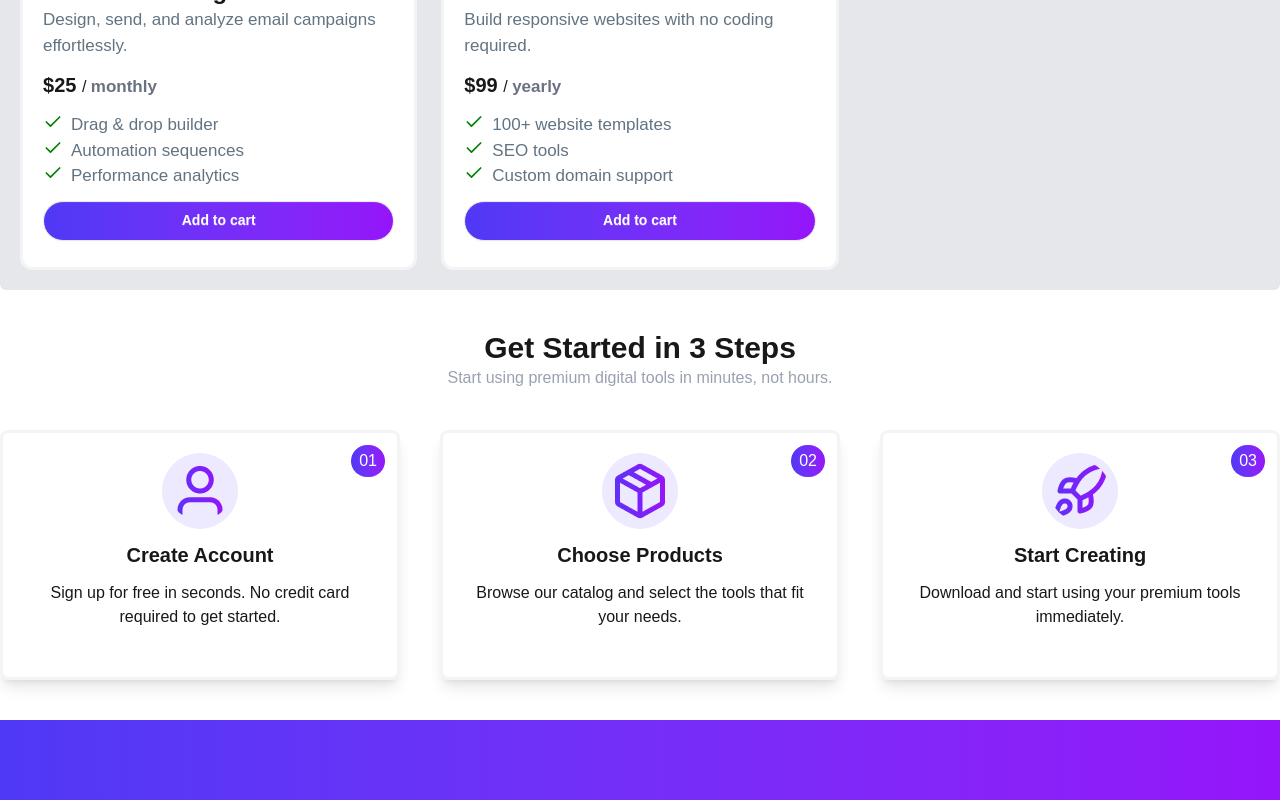
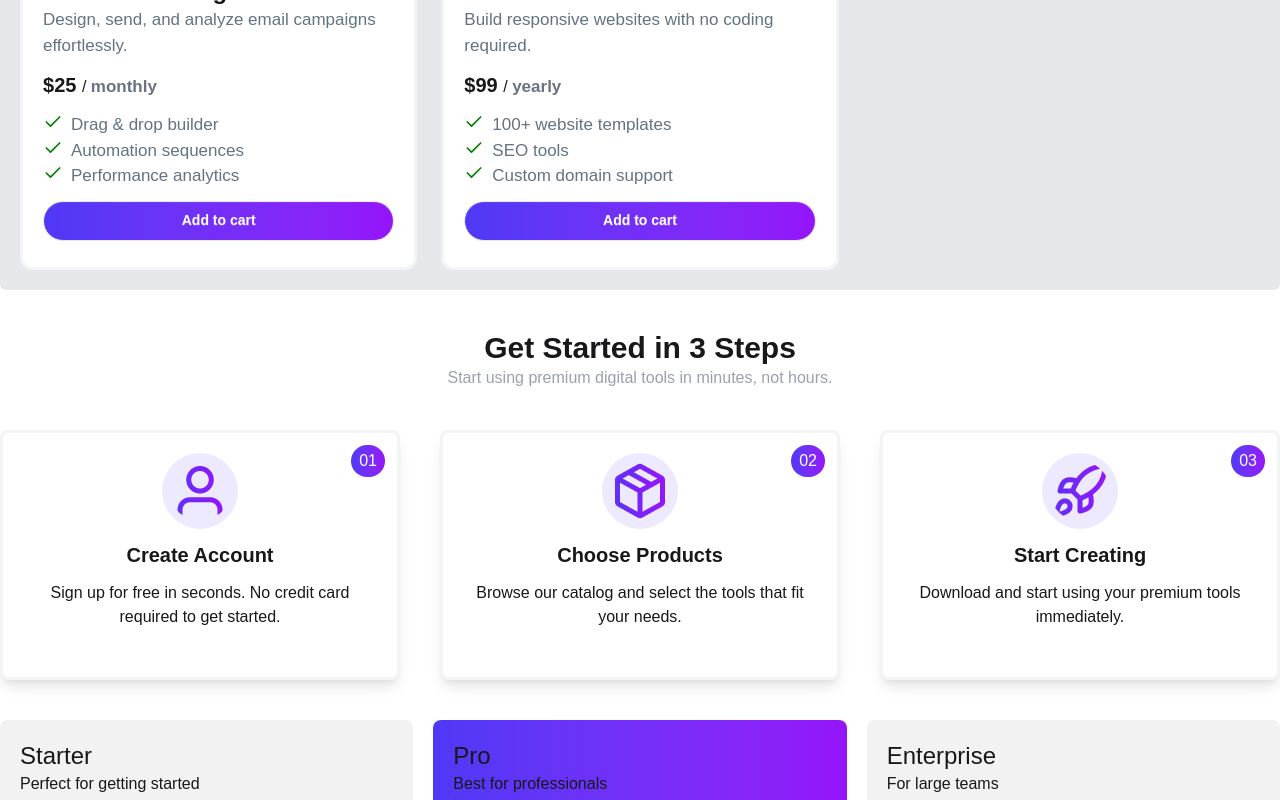
Before and after one commit to kawsar9867/A6-DigiTool, a React (Vite) app: page / in a window 1280 px wide. Shown: the part 2000-2800 px from the top of the page. Built offline with nearby package versions, Linux system fonts and the light colour scheme.

Commit message:
Priceing Card design done

```diff
--- a/package.json
+++ b/package.json
@@ -15,6 +15,7 @@
     "lucide-react": "^1.3.0",
     "react": "^19.2.4",
     "react-dom": "^19.2.4",
+    "react-loader-spinner": "^8.0.2",
     "react-toastify": "^11.0.5",
     "tailwindcss": "^4.2.2"
   },
--- /dev/null
+++ b/public/card.json
@@ -0,0 +1,44 @@
+[
+  {
+    "id": 1,
+    "title": "Starter",
+    "subtitle": "Perfect for getting started",
+    "price": "$0",
+    "duration": "/Free",
+    "features": [
+      "Basic features",
+      "Limited access",
+      "Community support"
+    ],
+    "button":"Get Started Free",
+    "isPopular": false
+  },
+  {
+    "id": 2,
+    "title": "Pro",
+    "subtitle": "Best for professionals",
+    "price": "$29",
+    "duration": "/Month",
+    "features": [
+      "All Starter features",
+      "Advanced tools",
+      "Priority support"
+    ],
+    "button":"Start Pro Trial",
+    "isPopular": true
+  },
+  {
+    "id": 3,
+    "title": "Enterprise",
+    "subtitle": "For large teams",
+    "price": "$99",
+    "duration": "/Month",
+    "features": [
+      "All Pro features",
+      "Custom solutions",
+      "Dedicated support"
+    ],
+    "button":"Contact Sales",
+    "isPopular": false
+  }
+]
--- a/src/App.jsx
+++ b/src/App.jsx
@@ -8,6 +8,11 @@ import Carts from "./components/Cart/Carts";
 import GetStarted from "./components/GetStarted";
 import WorkFlow from "./components/WorkFlow";
 import Footer from "./components/Footer";
+import PriceingCard from "./components/Priceing Option/PriceingCard";
+
+
+
+const priceingPromise = fetch("/card.json").then(res=> res.json());
 
 const fetchData = fetch("/data.json").then((res) => res.json());
 
@@ -54,6 +59,11 @@ function App() {
       : <Carts cart={cart} setCart={setCart}></Carts>}
       </section>
       <GetStarted></GetStarted>
+      <main>
+        <Suspense >
+          <PriceingCard priceingPromise={priceingPromise}></PriceingCard>
+        </Suspense>
+      </main>
       <WorkFlow></WorkFlow>
       <Footer></Footer>
     </>
--- a/src/components/Hero.jsx
+++ b/src/components/Hero.jsx
@@ -3,16 +3,16 @@ import icon from "../assets/Play.png"
 import icon2 from "../assets/circle.png"
 function Hero() {
   return (
-      <section class="grid grid-cols-1 md:grid-cols-1 lg:grid-cols-2 gap-10 mt-5 place-items-center container mx-auto">
+      <section className="grid grid-cols-1 md:grid-cols-1 lg:grid-cols-2 gap-10 mt-5 place-items-center container mx-auto">
         <div>
-          <button class="bg-purple-200 text-purple-500 rounded-full py-2 px-[8px] font-semibold flex items-center gap-2"> <img src={icon2} alt="" />
+          <button className="bg-purple-200 text-purple-500 rounded-full py-2 px-[8px] font-semibold flex items-center gap-2"> <img src={icon2} alt="" />
             New: AI-Powered Tools Available
           </button>
-          <h2 class="text-[72px] font-bold">
+          <h2 className="text-[72px] font-bold">
             Supercharge Your <br />
             Digital Workflow
           </h2>
-          <p class="text-[#627382] text-[18px] m-3">
+          <p className="text-[#627382] text-[18px] m-3">
             Access premium AI tools, design assets, templates, and productivity
             <br />
             software—all in one place. Start creating faster today.
@@ -20,10 +20,10 @@ function Hero() {
             Explore Products
           </p>
           <div className="flex">
-            <button class="mr-3 bg-linear-to-r from-[#4F39F6] to-[#9514FA] rounded-full px-3 py-2 text-white font-semibold hover:from-[#3b2dd4] hover:to-[#7e12d8]">
+            <button className="mr-3 bg-linear-to-r from-[#4F39F6] to-[#9514FA] rounded-full px-3 py-2 text-white font-semibold hover:from-[#3b2dd4] hover:to-[#7e12d8]">
               Explore Products
             </button>
-            <div className="inline-block p-[2px] rounded-full">
+            <div className="inline-block p-[2px] rounded-full border-2 border-violet-700">
   <button className=" flex items-center gap-2 px-3 py-2 rounded-full bg-white
     bg-gradient-to-r from-[#4F39F6] to-[#9514FA]
     bg-clip-text text-transparent font-semibold">
--- /dev/null
+++ b/src/components/Priceing Option/PriceingCard.jsx
@@ -0,0 +1,18 @@
+import React, { use }  from  "react";
+import PriceingData from "./PriceingData";
+
+const PriceingCard = ({priceingPromise}) => {
+  const priceingData = use(priceingPromise);
+  console.log(priceingData);
+  return (
+    <div className="grid grid-cols-3 gap-5">
+      {
+        priceingData.map(pricing => <PriceingData key={pricing.id} pricing={pricing}>
+        </PriceingData> )
+
+      }
+    </div>
+  );
+};
+
+export default PriceingCard;
--- /dev/null
+++ b/src/components/Priceing Option/PriceingData.jsx
@@ -0,0 +1,33 @@
+import React from 'react';
+
+const PriceingData = ({ pricing }) => {
+  const titleLower = pricing.title.toLowerCase();
+
+  let bgColorClass = "bg-[#F2F2F2]";
+   if (titleLower === "pro") bgColorClass = "bg-linear-to-r from-[#4F39F6] to-[#9514FA]";
+
+  return (
+    <section className={`${bgColorClass} t-5 mb-10 rounded-lg p-5 space-y-3`}>
+      <div>
+        <h1 className='text-2xl'>{pricing.title}</h1>
+        <h4>{pricing.subtitle}</h4>
+      </div>
+
+      <div>
+        <p>{pricing.price} {pricing.duration}</p>
+      </div>
+
+      <div>
+        {pricing.features.map((feature, index) => (
+          <p key={index}>{feature}</p>
+        ))}
+      </div>
+
+      <div className='btn w-full rounded-full'>
+        <p>{pricing.button}</p>
+      </div>
+    </section>
+  );
+};
+
+export default PriceingData;
--- a/src/components/Rating.jsx
+++ b/src/components/Rating.jsx
@@ -3,21 +3,21 @@
 function Rating() {
   return (
     <div>
-      <section class="bg-linear-to-r from-[#4F39F6] to-[#9514FA] py-16 mt-5">
-        <ul class="flex flex-col lg:flex-row justify-center items-center gap-10 lg:gap-0 max-w-6xl mx-auto text-white">
-          <li class="flex flex-col items-center flex-1 lg:border-r border-white/20 px-8">
-            <span class="text-5xl font-bold mb-2">50K+</span>
-            <span class="text-lg opacity-80">Active Users</span>
+      <section className="bg-linear-to-r from-[#4F39F6] to-[#9514FA] py-16 mt-5">
+        <ul className="flex flex-col lg:flex-row justify-center items-center gap-10 lg:gap-0 max-w-6xl mx-auto text-white">
+          <li className="flex flex-col items-center flex-1 lg:border-r border-white/20 px-8">
+            <span className="text-5xl font-bold mb-2">50K+</span>
+            <span className="text-lg opacity-80">Active Users</span>
           </li>
 
-          <li class="flex flex-col items-center flex-1 lg:border-r border-white/20 px-8">
-            <span class="text-5xl font-bold mb-2">200+</span>
-            <span class="text-lg opacity-80">Premium Tools</span>
+          <li className="flex flex-col items-center flex-1 lg:border-r border-white/20 px-8">
+            <span className="text-5xl font-bold mb-2">200+</span>
+            <span className="text-lg opacity-80">Premium Tools</span>
           </li>
 
-          <li class="flex flex-col items-center flex-1 px-8">
-            <span class="text-5xl font-bold mb-2">4.9</span>
-            <span class="text-lg opacity-80">Rating</span>
+          <li className="flex flex-col items-center flex-1 px-8">
+            <span className="text-5xl font-bold mb-2">4.9</span>
+            <span className="text-lg opacity-80">Rating</span>
           </li>
         </ul>
       </section>
```
Also changed, not shown: 1 other file (tests, documents, lock files or other folders).
